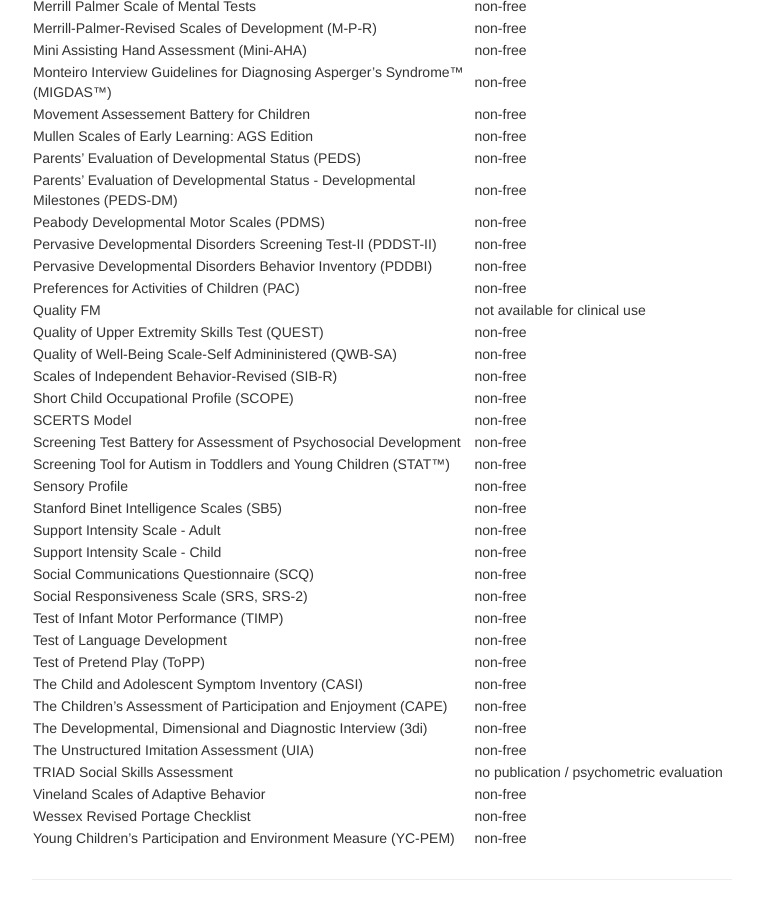
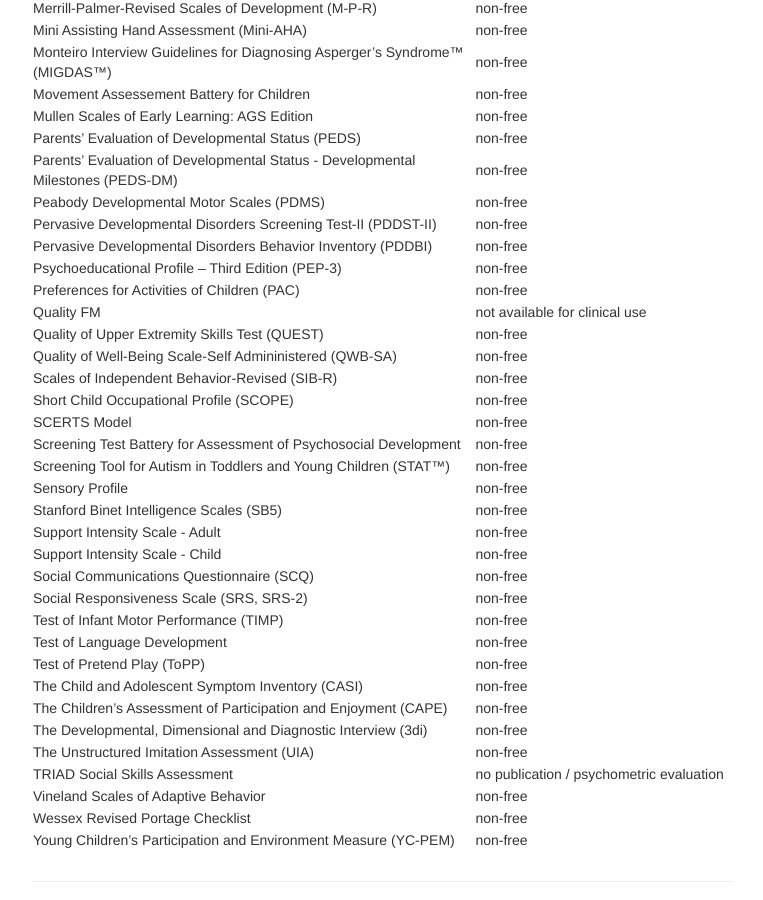
Before and after one commit to mjmaenner/disabilitymeasures, a Jekyll site: the page built from pages/donotqualify.md, in a window 1280 px wide and 900 px high, scrolled down 2117 px. Shown: the whole window, without its empty margins (258-1021 px from the left). Built offline with Jekyll 4.4.1, drawn with Linux system fonts in a browser that asks for light colours.

Commit message:
added PEP-3

```diff
--- a/pages/donotqualify.md
+++ b/pages/donotqualify.md
@@ -104,6 +104,7 @@ Parents' Evaluation of Developmental Status - Developmental Milestones (PEDS-DM)
 Peabody Developmental Motor Scales (PDMS) | non-free
 Pervasive Developmental Disorders Screening Test-II (PDDST-II) | non-free
 Pervasive Developmental Disorders Behavior Inventory (PDDBI) | non-free
+Psychoeducational Profile – Third Edition (PEP-3) | non-free
 Preferences for Activities of Children (PAC) | non-free
 Quality FM | not available for clinical use
 Quality of Upper Extremity Skills Test (QUEST) | non-free
```
